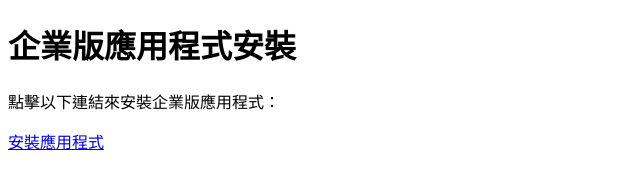
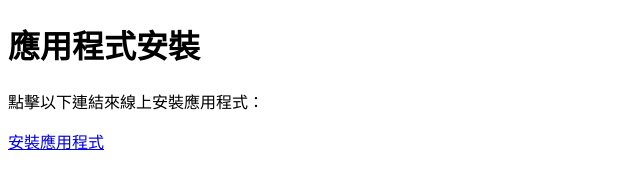
Before and after one commit to alexchengFLH/SmartHomeAppinst, a plain HTML site: page index.html in a window 1280 px wide. Shown: the whole page, without its empty margins (0-640 px from the left). Drawn offline with Linux system fonts and the light colour scheme.

Commit message:
modify: html text

```diff
--- a/index.html
+++ b/index.html
@@ -3,11 +3,11 @@
 <head>
     <meta charset="UTF-8">
     <meta name="viewport" content="width=device-width, initial-scale=1.0">
-    <title>企業版 App 安裝</title>
+    <title>App OTA</title>
 </head>
 <body>
-    <h1>企業版應用程式安裝</h1>
-    <p>點擊以下連結來安裝企業版應用程式：</p>
+    <h1>應用程式安裝</h1>
+    <p>點擊以下連結來線上安裝應用程式：</p>
     <a href="itms-services://?action=download-manifest&url=https://alexchengFLH.github.io/SmartHomeAppinst/manifest.plist">安裝應用程式</a>
 </body>
 </html>
```
